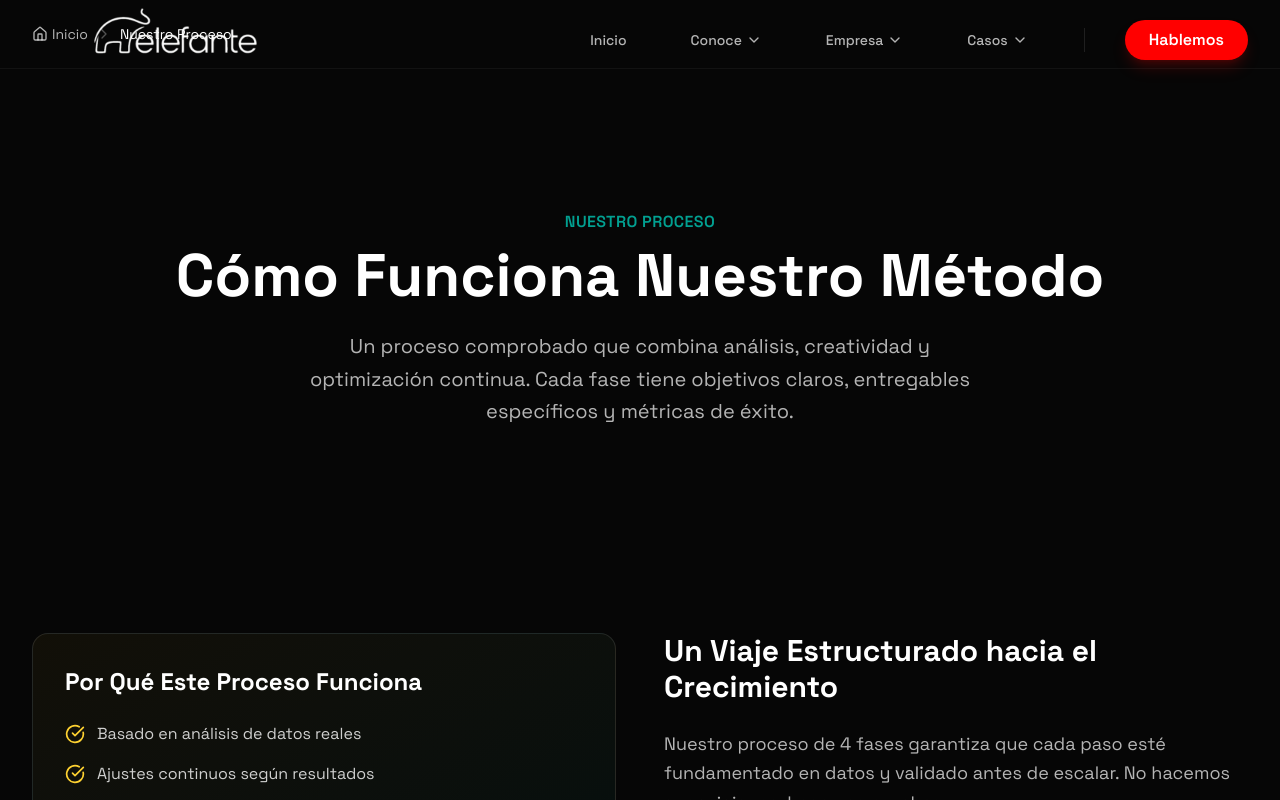
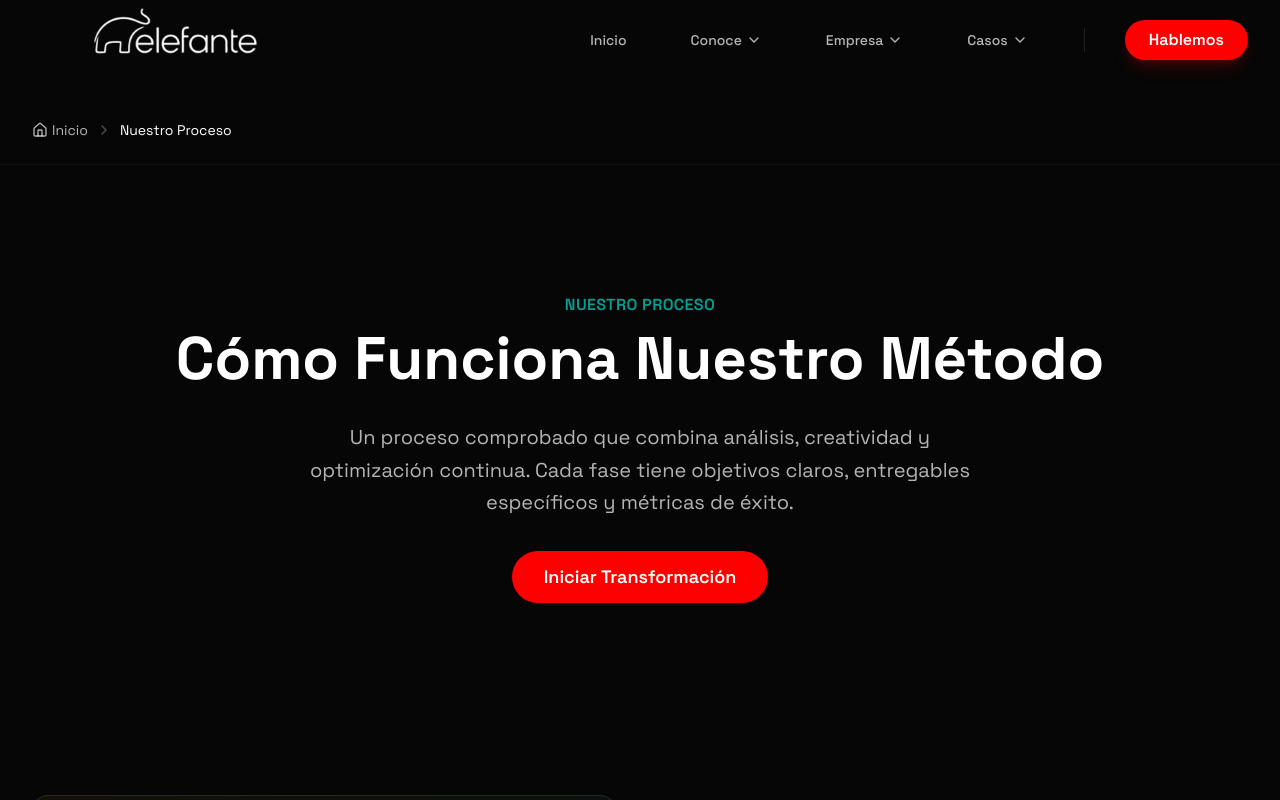
Before and after one commit to juanpablo321/elefante.com.co, a Next.js app: page /proceso in a window 1280 px wide. Shown: the top 800 px of the page. Built offline with nearby package versions, Linux system fonts and the light colour scheme.

Commit message:
CJWTRUST

```diff
--- a/app/beneficios/page.tsx
+++ b/app/beneficios/page.tsx
@@ -31,6 +31,8 @@ export default function BeneficiosPage() {
         subtitle="Beneficios Clave"
         description="Somos más que una agencia. Somos tu equipo de crecimiento, comprometido con resultados reales. Descubre qué nos diferencia."
         backgroundImage="/images/success-stories.jpg"
+        ctaText="Conocer Nuestro Equipo"
+        ctaHref="#contacto"
       />
 
       <section className="py-16 border-b border-white/5">
--- a/app/estrategia/page.tsx
+++ b/app/estrategia/page.tsx
@@ -30,6 +30,8 @@ export default function EstrategiaPage() {
         subtitle="Estrategias Clave"
         description="Combinamos análisis de datos, creatividad y tecnología para crear un plan de crecimiento adaptado a tu negocio. Cada estrategia está diseñada para generar resultados medibles."
         backgroundImage="/images/strategies-illustration.jpg"
+        ctaText="Solicitar Consultoría Gratis"
+        ctaHref="#contacto"
       />
 
       <section className="py-16 border-b border-white/5">
--- a/app/proceso/page.tsx
+++ b/app/proceso/page.tsx
@@ -30,6 +30,8 @@ export default function ProcesoPage() {
         subtitle="Nuestro Proceso"
         description="Un proceso comprobado que combina análisis, creatividad y optimización continua. Cada fase tiene objetivos claros, entregables específicos y métricas de éxito."
         backgroundImage="/images/hero-growth.jpg"
+        ctaText="Iniciar Transformación"
+        ctaHref="#contacto"
       />
 
       <section className="py-16 border-b border-white/5">
--- a/components/Breadcrumb.tsx
+++ b/components/Breadcrumb.tsx
@@ -14,7 +14,7 @@ interface BreadcrumbProps {
 
 export default function Breadcrumb({ items }: BreadcrumbProps) {
   return (
-    <nav className="py-6 border-b border-white/5">
+    <nav className="py-6 border-b border-white/5 bg-background relative z-10 mt-20 md:mt-24">
       <div className="container flex items-center gap-2 text-sm">
         <Link href="/" className="flex items-center gap-1 text-white/70 hover:text-white transition-colors">
           <Home size={16} />
--- a/components/PageHero.tsx
+++ b/components/PageHero.tsx
@@ -1,6 +1,7 @@
 'use client';
 import { motion } from 'framer-motion';
 import Image from 'next/image';
+import Link from 'next/link';
 
 interface PageHeroProps {
   title: string;
@@ -8,6 +9,8 @@ interface PageHeroProps {
   description?: string;
   backgroundImage?: string;
   gradient?: boolean;
+  ctaText?: string;
+  ctaHref?: string;
 }
 
 export default function PageHero({
@@ -15,7 +18,9 @@ export default function PageHero({
   subtitle,
   description,
   backgroundImage,
-  gradient = true
+  gradient = true,
+  ctaText = 'Solicitar Demo',
+  ctaHref = '#contacto'
 }: PageHeroProps) {
   return (
     <section className="relative min-h-[500px] flex items-center justify-center overflow-hidden">
@@ -37,7 +42,7 @@ export default function PageHero({
           initial={{ opacity: 0, y: 20 }}
           animate={{ opacity: 1, y: 0 }}
           transition={{ duration: 0.5 }}
-          className="space-y-6"
+          className="space-y-8"
         >
           <div>
             <p className="text-brand-cyan/80 font-semibold tracking-wide uppercase mb-3">
@@ -53,6 +58,21 @@ export default function PageHero({
               {description}
             </p>
           )}
+
+          {ctaText && (
+            <motion.div
+              initial={{ opacity: 0, y: 10 }}
+              animate={{ opacity: 1, y: 0 }}
+              transition={{ duration: 0.5, delay: 0.2 }}
+            >
+              <Link
+                href={ctaHref}
+                className="inline-block bg-brand-red hover:bg-brand-red/80 text-white font-semibold px-8 py-3 rounded-full transition-colors duration-300 text-lg"
+              >
+                {ctaText}
+              </Link>
+            </motion.div>
+          )}
         </motion.div>
       </div>
     </section>
```
